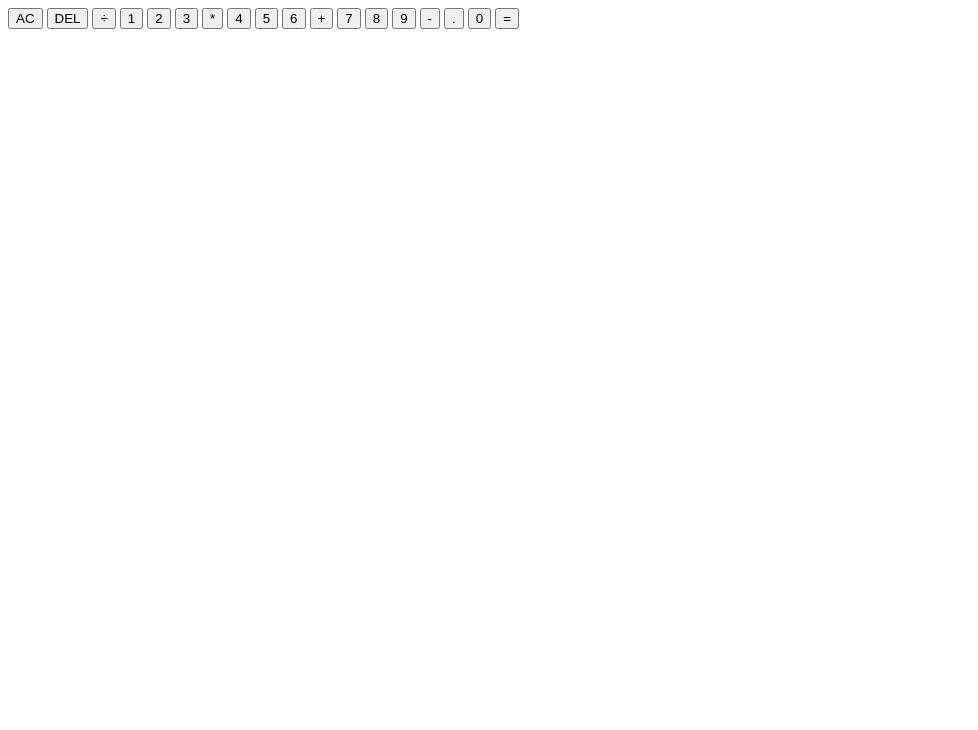
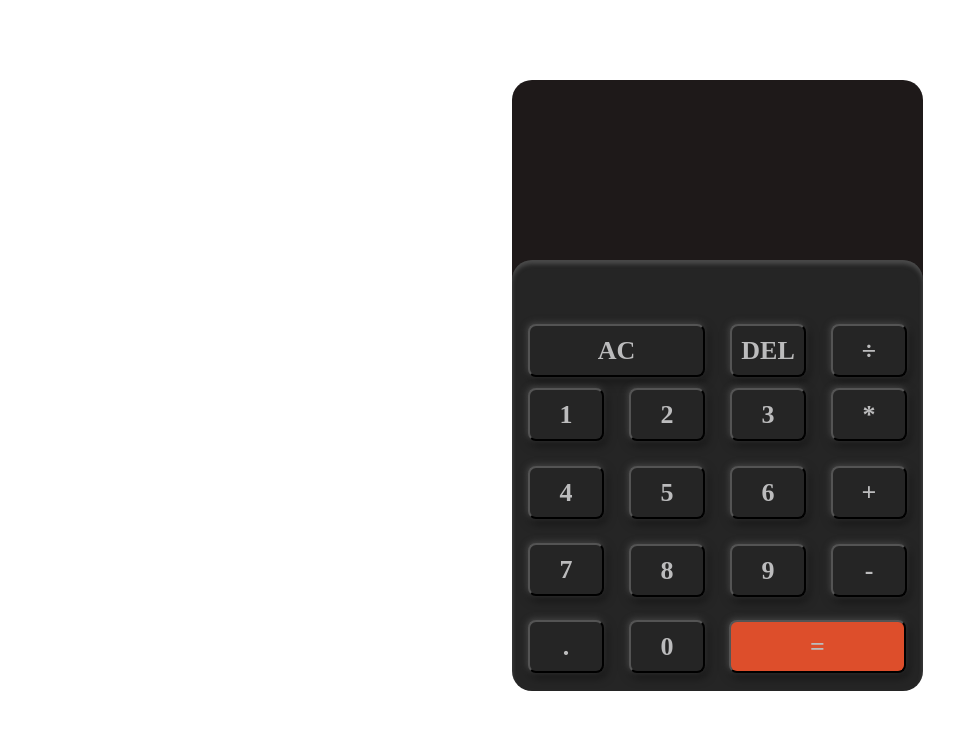
Before and after one commit to Harshajny/Javascript-Calculator, a plain HTML site: page Untitled-1.html in a window 1280 px wide. Shown: the whole page, without its empty margins (0-978 px from the left). Drawn offline with Linux system fonts and the light colour scheme.

Commit message:
Update Untitled-1.html

```diff
--- a/Untitled-1.html
+++ b/Untitled-1.html
@@ -6,7 +6,7 @@
    <meta name="viewport" content="width=device-width, initial-scale=1.0">
    <title>
    </title>
-   <link href ="Untitled-2.css" rel="stylesheet">
+   <link href ="Untitled-1.css" rel="stylesheet">
    <script src="Untitled-1.js" defer></script>
 </head>
 <body>
```
